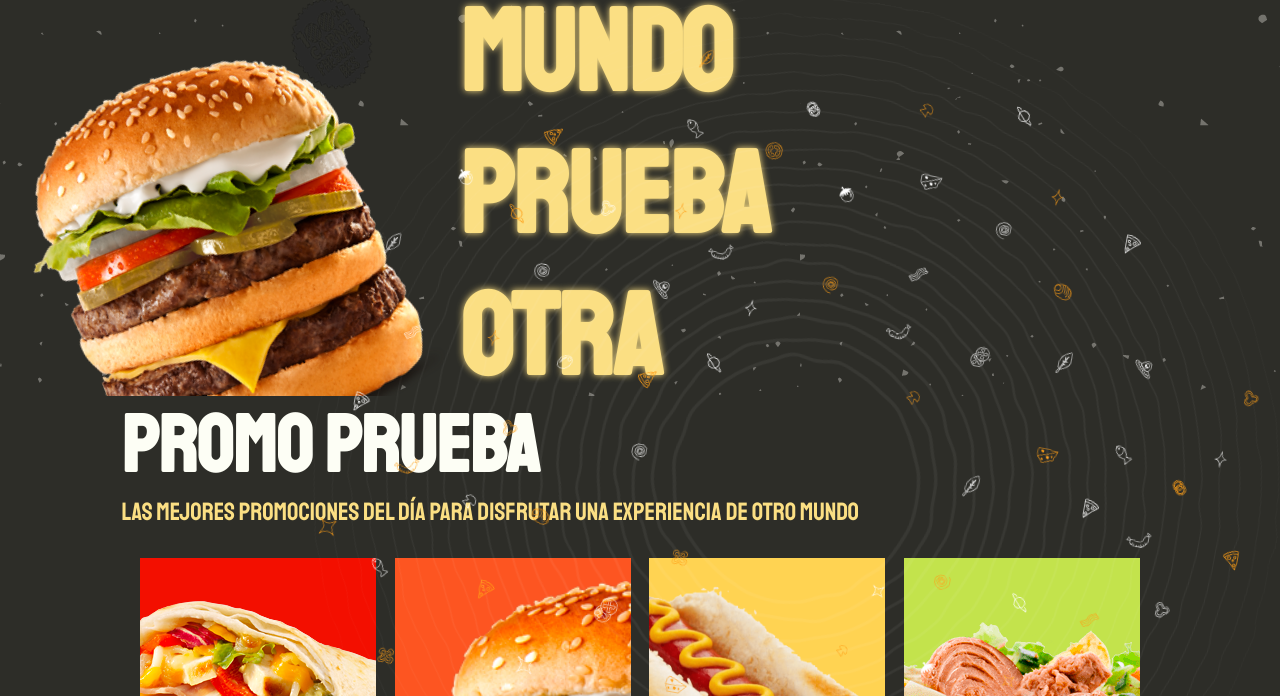
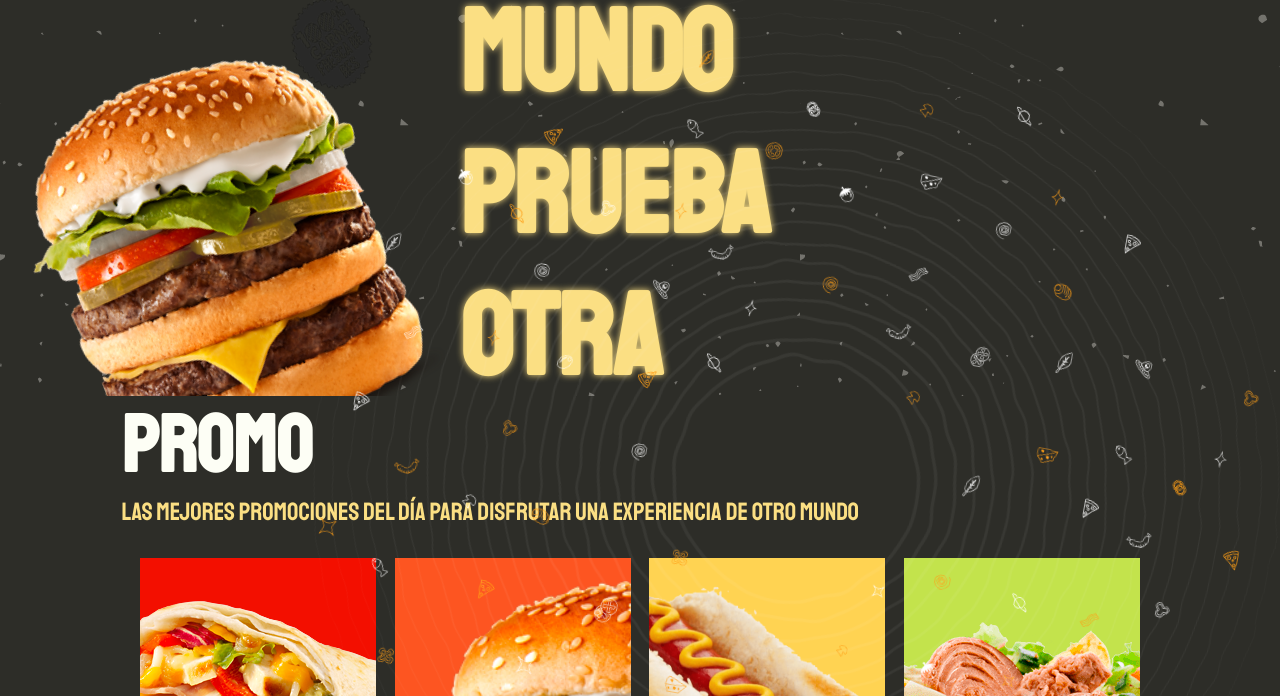
Before and after one commit to asucerquia/perritos, a plain HTML site: page index.html in a window 1280 px wide. Shown: the part 104-800 px from the top of the page. Drawn offline with Linux system fonts and the light colour scheme.

Commit message:
OTRA PRUEBA

```diff
--- a/index.html
+++ b/index.html
@@ -37,7 +37,7 @@
         <div class="contenedor">
             <div class="productos">
                 <div class="cont-texto">
-                    <h2>Promo PRUEBA</h2>
+                    <h2>Promo</h2>
                     <p>Las mejores promociones del día para disfrutar una experiencia de otro mundo</p>
                 </div>
                 <div class="cont-img">
```
